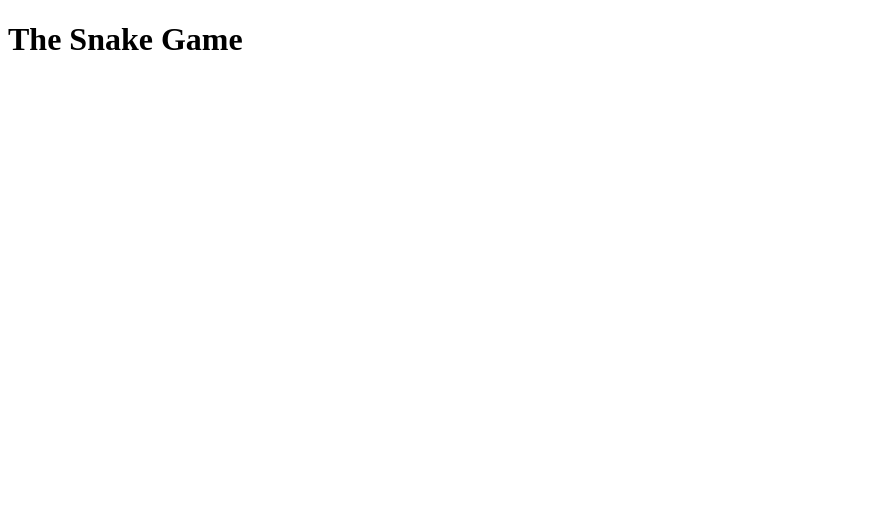
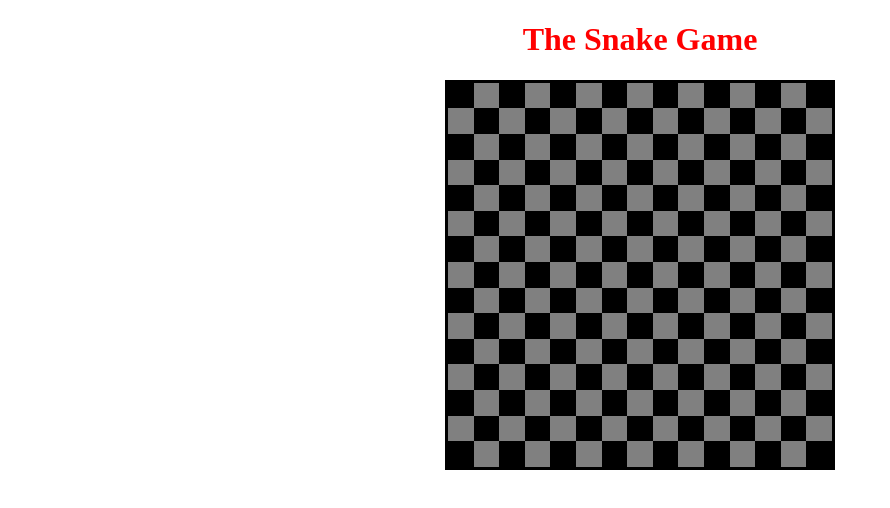
Before and after one commit to michael-lugashi/snakeGame, a plain HTML site: page index.html in a window 1280 px wide. Shown: the whole page, without its empty margins (0-890 px from the left). Drawn offline with Linux system fonts and the light colour scheme.

Commit message:
Built The Basic Snake Grid
I filled in the snakeGrid with elements. The game will be played on this grid.

```diff
--- a/index.css
+++ b/index.css
@@ -0,0 +1,30 @@
+body {
+    background-color: white
+    /* display: flex;
+    justify-content: center; */
+}
+#pageTitle {
+    text-align: center;
+    color: red
+}
+#gameContainer {
+    margin:auto;
+    background-color: yellow;
+    border: solid;
+    width: 30vw;
+    height: 30vw;
+    display: flex;
+    flex-wrap: wrap;
+}
+.gridSpaceBlack {
+    background-color: black;
+    /* border: solid red; */
+    width: 2vw;
+    height: 2vw;
+}
+.gridSpaceGrey {
+    background-color: grey;
+    /* border: solid red; */
+    width: 2vw;
+    height: 2vw;
+}
--- a/index.html
+++ b/index.html
@@ -5,7 +5,7 @@
     <meta http-equiv="X-UA-Compatible" content="IE=edge">
     <meta name="viewport" content="width=device-width, initial-scale=1.0">
     <link rel="stylesheet" href="./index.css">
-    <script src="./index.js"></script>
+    <script src="./index.js" defer></script>
     <title>Snake Game</title>
 </head>
 <body>
--- a/index.js
+++ b/index.js
@@ -1 +1,23 @@
 'use strict'
+
+buildSnakeGrid()
+
+function buildSnakeGrid() {
+    const snakeGrid = []
+    for (let i = 0; i < 15; i++) {
+        const gridRow = []
+        for (let j = 0; j < 15; j++) {
+            const backGroundColor= i%2 ? ['Grey', 'Black'][j%2]: ['Black', 'Grey'][j%2]
+            const gridSpace = createElem('div', `gridSpace${backGroundColor}`)
+            gameContainer.append(gridSpace)
+            gridRow.push(gridSpace)
+        }
+        snakeGrid.push(gridRow)
+    }
+}
+
+function createElem(tagName, cls) {
+    const newElem = document.createElement(tagName)
+    newElem.classList.add(cls)
+    return newElem
+}
```
